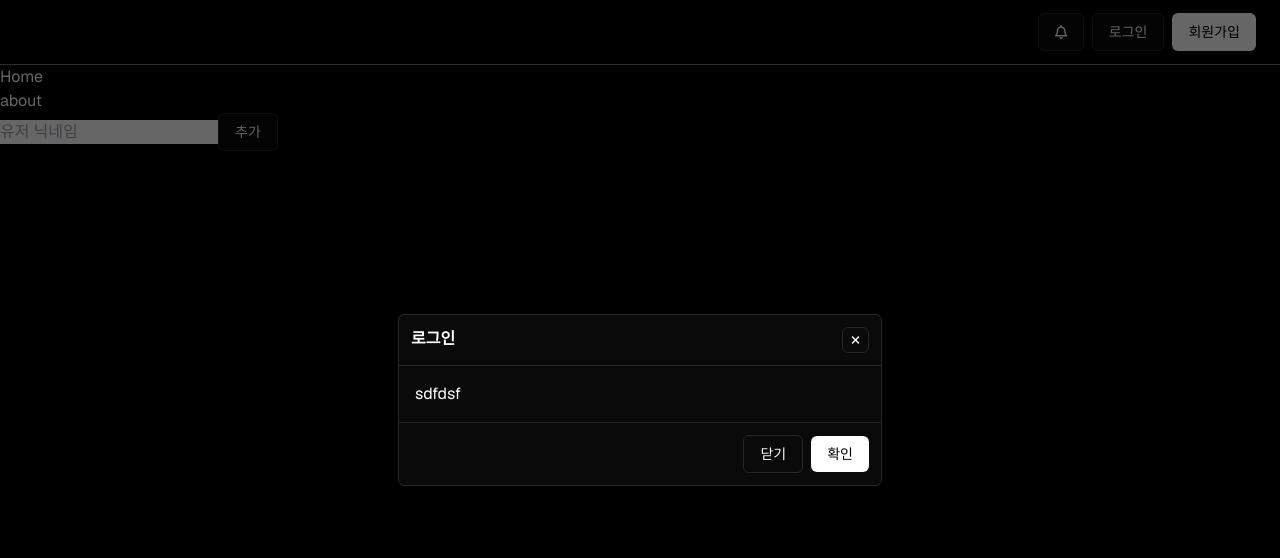
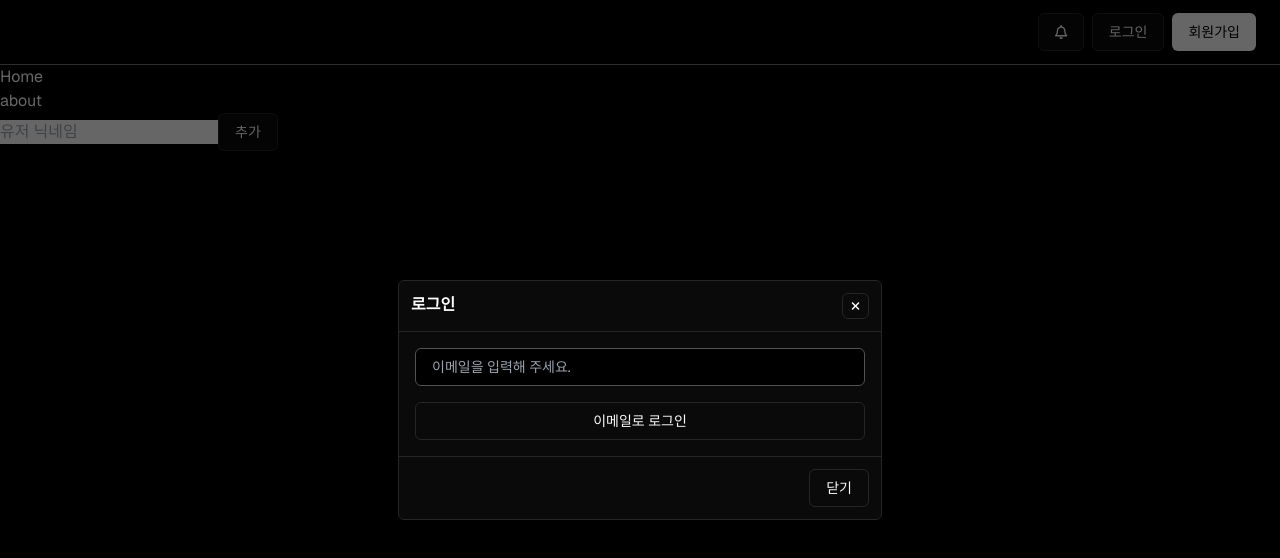
Before and after one commit to codingpalette/market, a Next.js app: page /about in a window 1280 px wide. Both pictures are taken after a click on the button "로그인". Shown: the top 558 px of the page. Built offline with nearby package versions, Linux system fonts and the light colour scheme.

Commit message:
login 모달 구성

```diff
--- a/src/app/_components/atoms/Button.tsx
+++ b/src/app/_components/atoms/Button.tsx
@@ -17,6 +17,7 @@ interface ButtonProps {
   isIconOnly?: boolean; // 아이콘만 표시
   type?: 'button' | 'submit' | 'reset'; // 버튼 타입
   style?: React.CSSProperties;
+  fullWidth?: boolean;
 }
 
 const colorClasses = {
@@ -44,8 +45,9 @@ const sizeClasses = {
  * @param {boolean} isIconOnly - 아이콘만 표시
  * @param {'button' | 'submit' | 'reset'} type - 버튼 타입
  * @param {React.CSSProperties} style - 선택적 CSS 인라인 스타일
+ * @param {boolean} fullWidth - 버튼 width 100%
  * */
-export default function Button({children, onClick, color = 'default', size = 'medium', className = '', disabled, isLoading, isIconOnly, type = 'button', style}: ButtonProps) {
+export default function Button({children, onClick, color = 'default', size = 'medium', className = '', disabled, isLoading, isIconOnly, type = 'button', style, fullWidth}: ButtonProps) {
 
   const buttonClasses = `
     rounded-md transition-background-color duration-200
@@ -54,6 +56,7 @@ export default function Button({children, onClick, color = 'default', size = 'me
     ${className}
     ${disabled || isLoading ? 'opacity-50 cursor-not-allowed' : ''}
     ${isIconOnly ? 'rounded-full px-0 py-0 flex items-center justify-center' : ''}
+    ${fullWidth ? 'w-full' : ''}
   `;
 
   return (
--- a/src/app/_components/atoms/Input.tsx
+++ b/src/app/_components/atoms/Input.tsx
@@ -17,6 +17,7 @@ export interface InputProps {
   className?: string;
   maxLength?: number;
   id?: string;
+  name?: string;
 }
 
 const sizeClasses = {
@@ -47,6 +48,7 @@ const colorClasses = {
  * @param {string} className - 인풋 클래스 이름
  * @param {number} maxLength - 인풋 최대 길이
  * @param {string} id - 인풋 id
+ * @param {string} name - 인풋 name
  * */
 
 export default function Input({
@@ -62,6 +64,7 @@ export default function Input({
   disabled,
   maxLength,
   id,
+  name,
 }: InputProps) {
   const [internalValue, setInternalValue] = useState("");
 
@@ -101,6 +104,7 @@ export default function Input({
         style={style}
         maxLength={maxLength}
         id={id}
+        name={name}
       />
     </>
   )
--- a/src/app/_components/atoms/ModalRenderFooter.tsx
+++ b/src/app/_components/atoms/ModalRenderFooter.tsx
@@ -6,6 +6,7 @@ interface ModalRenderFooterProps {
   footer?: React.ReactNode;
   onOk?: () => void;
   okText?: string;
+  okRender?: boolean;
 }
 
 
@@ -14,9 +15,10 @@ interface ModalRenderFooterProps {
  * @param {React.ReactNode} footer - 푸터 커스텀 렌더링
  * @param {() => void} onOk - 확인 버튼 클릭 이벤트 핸들러
  * @param {string} okText - 확인 버튼 텍스트
+ * @param {boolean} okRender - 확인 버튼 렌더링 여부
  * */
 
-export default function ModalRenderFooter({modalClose, footer, onOk, okText = '확인'}: ModalRenderFooterProps) {
+export default function ModalRenderFooter({modalClose, footer, onOk, okText = '확인', okRender = true}: ModalRenderFooterProps) {
 
   if (!footer) {
     return (
@@ -24,7 +26,7 @@ export default function ModalRenderFooter({modalClose, footer, onOk, okText = '
         <div className="h-px w-full bg-neutral-800"></div>
         <footer className="flex justify-end items-center gap-2 p-3">
           <Button onClick={modalClose}>닫기</Button>
-          <Button color="primary" onClick={onOk}>{okText}</Button>
+          {okRender && <Button color="primary" onClick={onOk}>{okText}</Button>}
         </footer>
       </>
     )
--- a/src/app/_components/molecules/HeaderTop.tsx
+++ b/src/app/_components/molecules/HeaderTop.tsx
@@ -8,6 +8,8 @@ import { faBell} from '@fortawesome/free-regular-svg-icons'
 import {loginAction} from "@/actions/userAction";
 import {useState, useTransition} from 'react';
 import Modal from "@/app/_components/molecules/Modal";
+import FromInput from "@/app/_components/molecules/FormInput";
+import Input from "@/app/_components/atoms/Input";
 
 
 
@@ -57,8 +59,13 @@ export default function HeaderTop() {
         open={loginModalActive}
         onClose={closeLoginModal}
         title="로그인"
+        okRender={false}
       >
-        sdfdsf
+        <div className="flex flex-col gap-4">
+          <Input name="email" fullWidth={true} placeholder="이메일을 입력해 주세요." maxLength={50} />
+          <Button fullWidth={true}>이메일로 로그인</Button>
+        </div>
+
       </Modal>
     </>
   )
--- a/src/app/_components/molecules/Modal.tsx
+++ b/src/app/_components/molecules/Modal.tsx
@@ -17,6 +17,11 @@ interface ModalProps {
   keyboardClose?: boolean;
   headerRender?: boolean;
   header?: React.ReactNode;
+  footer?: React.ReactNode;
+  footerRender?: boolean;
+  onOk?: () => void;
+  okText?: string;
+  okRender?: boolean;
 }
 
 
@@ -38,8 +43,10 @@ const sizeClasses = {
  * @param {boolean} keyboardClose - ESC 키 클릭시 닫기
  * @param {boolean} headerRender - 헤더 렌더링 여부
  * @param {React.ReactNode} header - 헤더 커스텀 렌더링
+ * @param {React.ReactNode} footer - 푸터 커스텀 렌더링
+ * @param {boolean} footerRender - 푸터 렌더링 여부
  * */
-export default function Modal({open, onClose, size = 'md', children, title, maskClose = true, keyboardClose = true, headerRender = true, header }: ModalProps) {
+export default function Modal({open, onClose, size = 'md', children, title, maskClose = true, keyboardClose = true, headerRender = true, header, footerRender = true, footer, onOk, okText = "확인", okRender }: ModalProps) {
 
 
   const modalContentClasses = `
@@ -82,7 +89,11 @@ export default function Modal({open, onClose, size = 'md', children, title, mask
             <div className=" max-h-[80vh] overflow-y-auto p-4">
               {children}
             </div>
-            <ModalRenderFooter modalClose={modalClose} />
+            {footerRender && (
+              <>
+                <ModalRenderFooter modalClose={modalClose} footer={footer} okRender={okRender} okText={okText} onOk={onOk} />
+              </>
+            )}
 
           </section>
         </div>
```
